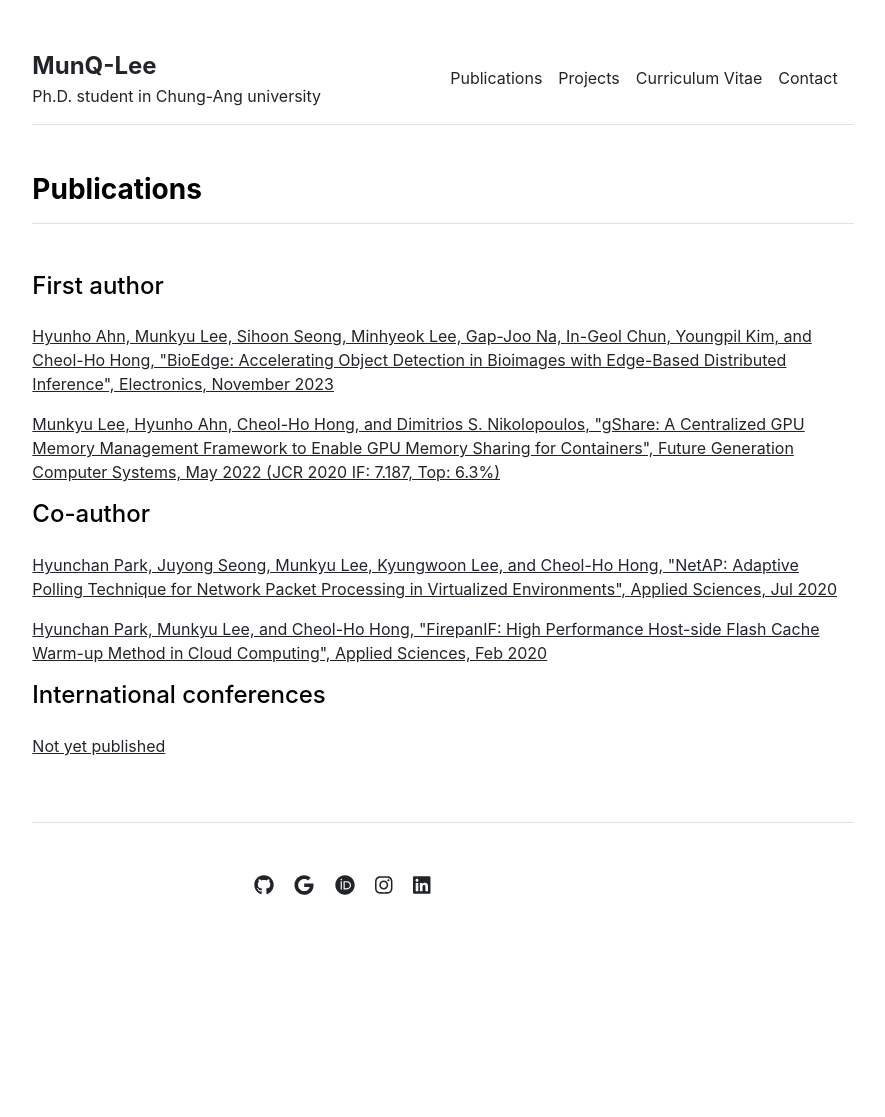
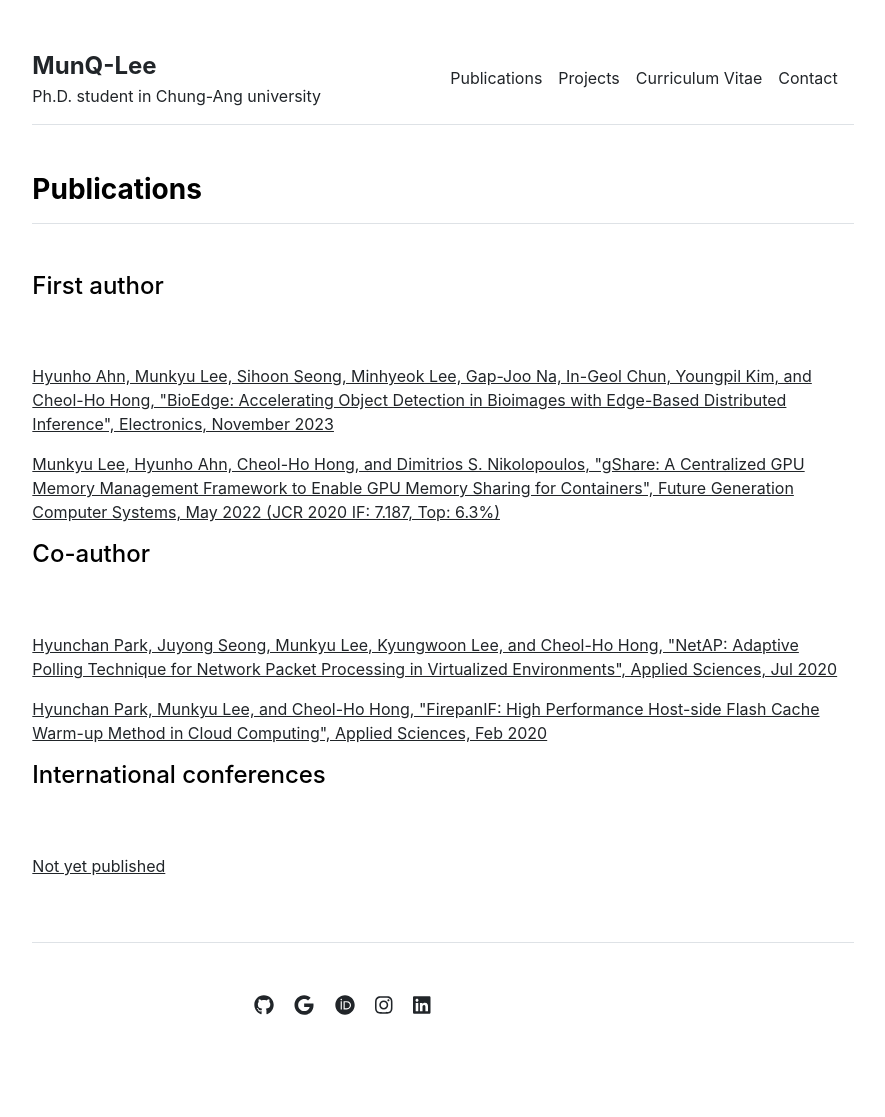
Before and after one commit to hoonySS/hoonySS.github.io, a Jekyll site: the page built from publications.md, in a window 1280 px wide. Shown: the whole page, without its empty margins (197-1082 px from the left). Built offline with Jekyll 4.4.1, drawn with Linux system fonts in a browser that asks for light colours; before the commit the page ends 997 px from its top, so only the background shows below that.

Commit message:
20240102

```diff
--- a/_includes/publications.html
+++ b/_includes/publications.html
@@ -6,15 +6,15 @@
         <p><a href="{{ item.url }}">{{ item.name }}</a></p>
       {% endfor %}
     {% else %}
-      <h4 class="pb-3">First author</h4>
+      <h4 class="pb-3 mb-5">First author</h4>
       {% for item in site.data.publications.first %}
         <p><a href="{{ item.url }}">{{ item.name }}</a></p>
       {% endfor %}
-      <h4 class="pb-3">Co-author</h4>
+      <h4 class="pb-3 mb-5">Co-author</h4>
       {% for item in site.data.publications.coop %}
         <p><a href="{{ item.url }}">{{ item.name }}</a></p>
       {% endfor %}
-      <h4 class="pb-3">International conferences</h4>
+      <h4 class="pb-3 mb-5">International conferences</h4>
       {% for item in site.data.publications.conferences %}
         <p><a href="{{ item.url }}">{{ item.name }}</a></p>
       {% endfor %}
```
